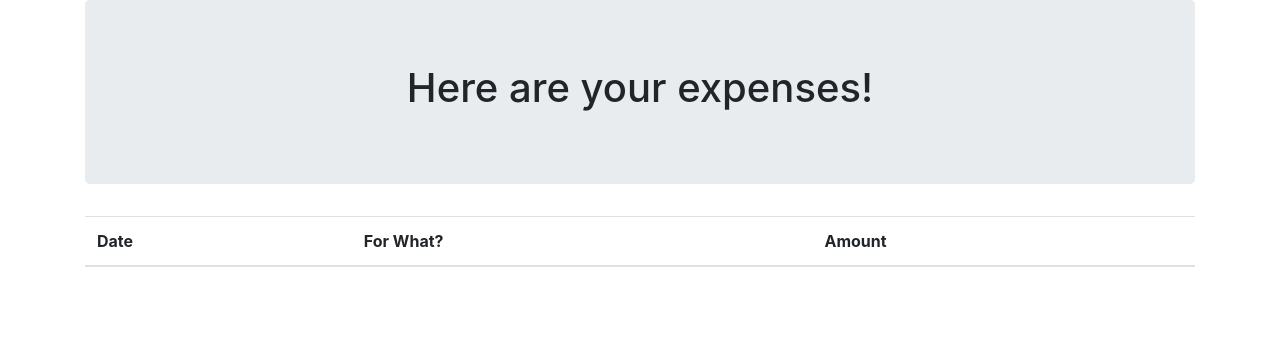
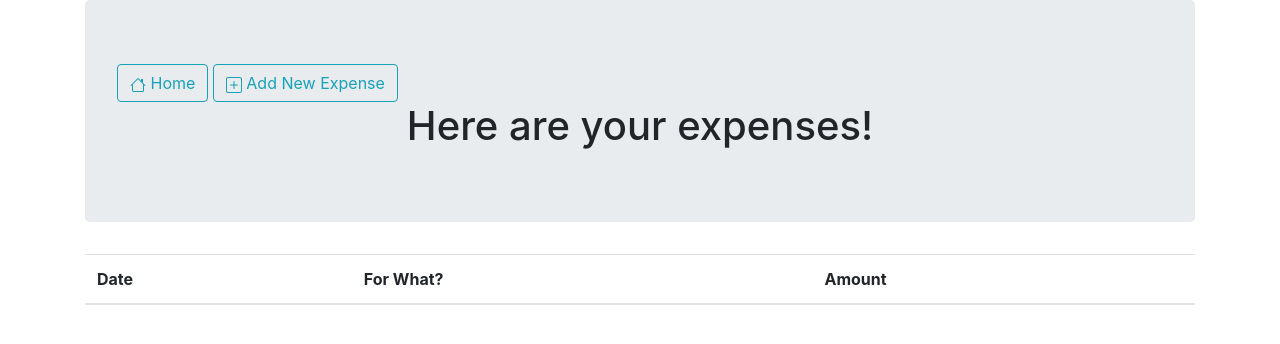
Before and after one commit to super-sqa/flask_demo_expense_tracking, a Flask app: page /viewExpenses in a window 1280 px wide. Shown: the top 344 px of the page. Run offline with Flask 2, Linux system fonts and the light colour scheme; lists and menus that the app fills with data are empty; some libraries are stand-ins or nearby versions.

Commit message:
Added links to home

```diff
--- a/flask_demo_expense_tracking/app/templates/home.html
+++ b/flask_demo_expense_tracking/app/templates/home.html
@@ -14,11 +14,11 @@
       </div>
         <div class = "tpbutton btn-toolbar text-center" >
 
-             <a class = "btn navbar-btn btn-primary pull-left" style="width:300px; height:200px; margin:5%;margin-left: 170px; padding-top: 80px;" href = {{ url_for('trackExpense')}} target = "_texturepack">
+             <a class = "btn navbar-btn btn-primary pull-left" style="width:300px; height:200px; margin:5%;margin-left: 170px; padding-top: 80px;" href = {{ url_for('trackExpense')}} >
                  <h3>Add An Expenses</h3>
              </a>
 
-            <a class = "btn navbar-btn btn-success pull-right" style="width:300px; height:200px; margin:5%; padding-top: 80px;" href = "#" target = "_texturepack">
+            <a class = "btn navbar-btn btn-success pull-right" style="width:300px; height:200px; margin:5%; padding-top: 80px;" href = {{ url_for('viewExpenses') }}>
                 <h3>View Expenses</h3>
             </a>
 
--- a/flask_demo_expense_tracking/app/templates/view_expenses.html
+++ b/flask_demo_expense_tracking/app/templates/view_expenses.html
@@ -9,6 +9,22 @@
 <body>
 <div class="container">
               <div class="jumbotron">
+                    <div>
+                        <a type="button" class="btn btn-outline-info" href="/">
+                            <svg xmlns="http://www.w3.org/2000/svg" width="16" height="16" fill="currentColor" class="bi bi-house" viewBox="0 0 16 16">
+                                <path fill-rule="evenodd" d="M2 13.5V7h1v6.5a.5.5 0 0 0 .5.5h9a.5.5 0 0 0 .5-.5V7h1v6.5a1.5 1.5 0 0 1-1.5 1.5h-9A1.5 1.5 0 0 1 2 13.5zm11-11V6l-2-2V2.5a.5.5 0 0 1 .5-.5h1a.5.5 0 0 1 .5.5z"></path>
+                                <path fill-rule="evenodd" d="M7.293 1.5a1 1 0 0 1 1.414 0l6.647 6.646a.5.5 0 0 1-.708.708L8 2.207 1.354 8.854a.5.5 0 1 1-.708-.708L7.293 1.5z"></path>
+                            </svg> Home
+                        </a>
+
+                        <a type="button" class="btn btn-outline-info" href="/trackExpense">
+                            <svg xmlns="http://www.w3.org/2000/svg" width="16" height="16" fill="currentColor" class="bi bi-plus-square" viewBox="0 0 16 16">
+                          <path d="M14 1a1 1 0 0 1 1 1v12a1 1 0 0 1-1 1H2a1 1 0 0 1-1-1V2a1 1 0 0 1 1-1h12zM2 0a2 2 0 0 0-2 2v12a2 2 0 0 0 2 2h12a2 2 0 0 0 2-2V2a2 2 0 0 0-2-2H2z"/>
+                          <path d="M8 4a.5.5 0 0 1 .5.5v3h3a.5.5 0 0 1 0 1h-3v3a.5.5 0 0 1-1 0v-3h-3a.5.5 0 0 1 0-1h3v-3A.5.5 0 0 1 8 4z"/>
+                        </svg>  Add New Expense
+                        </a>
+
+          </div>
           <h1><center>Here are your expenses!</center></h1>
       </div>
     <table class="table table-striped">
--- a/flask_demo_expense_tracking/app/views.py
+++ b/flask_demo_expense_tracking/app/views.py
@@ -24,11 +24,14 @@ def trackExpense():
         if expense_date:
             record_date = expense_date
         else:
-            record_date = datetime.now().date().strftime('%Y/%m/%d')
+            record_date = datetime.now().date().strftime('%Y-%m-%d')
         data = {'amount': amount, 'for_what': for_what, 'record_date': record_date}
         file_name = datetime.now().strftime('%Y%m%d_%H%M%S') + '.json'
         cur_file_path = pathlib.Path(__file__).parent.absolute()
-        output_path = os.path.join(cur_file_path, 'tracking_data', file_name)
+        output_dir = os.path.join(cur_file_path, 'tracking_data')
+        if not os.path.exists(output_dir):
+            os.makedirs(output_dir)
+        output_path = os.path.join(output_dir, file_name)
         if not amount:
             return render_template('track_expense.html')
 
```
Also changed, not shown: flask_demo_expense_tracking/app/templates/track_expense.html (+16 -1 lines).
